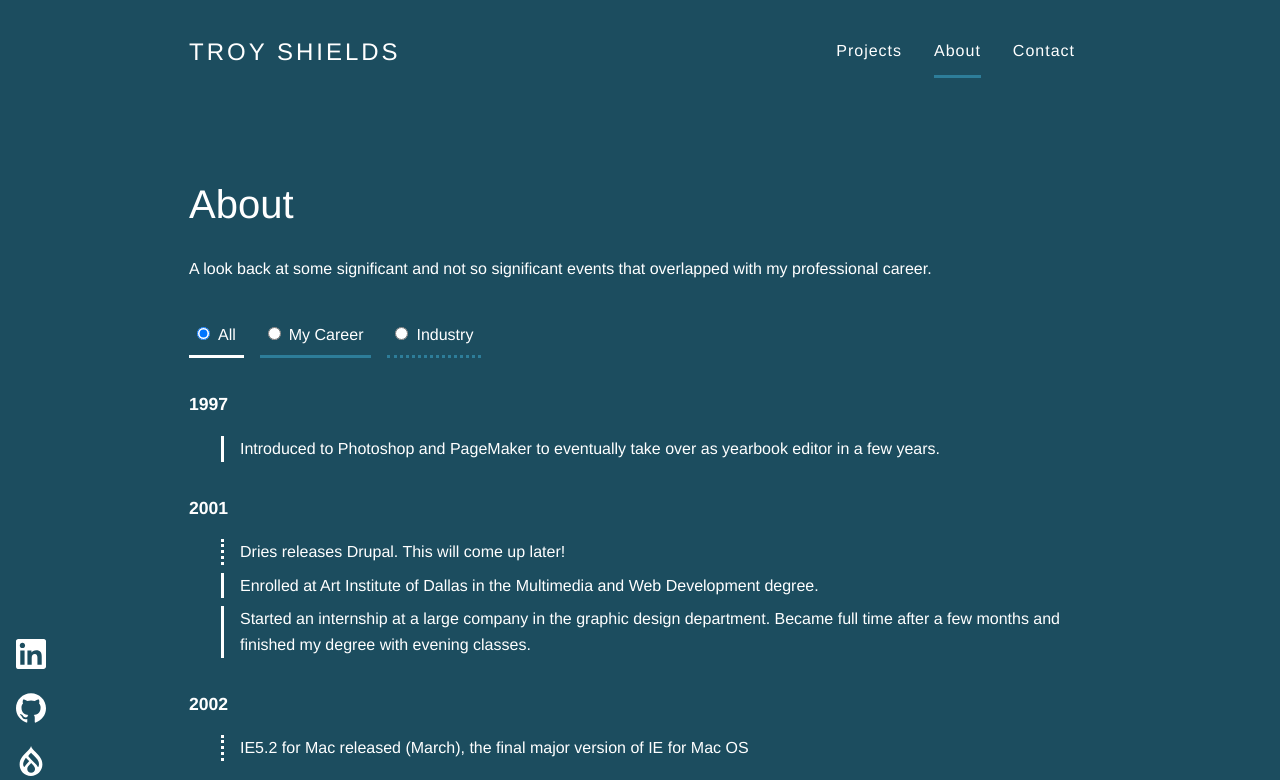
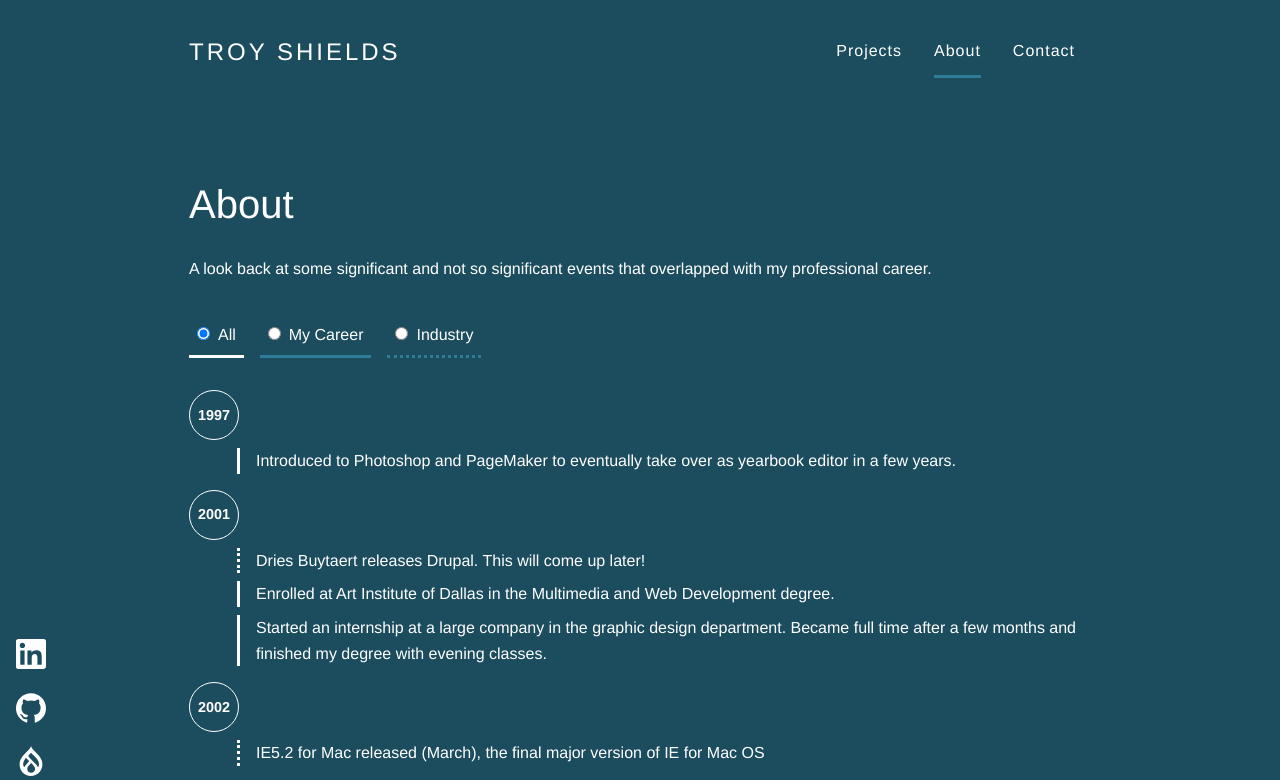
Before and after one commit to troyshields/site-react, a React (Vite) app: page /#/about in a window 1280 px wide. Shown: the top 780 px of the page. Built offline with nearby package versions, Linux system fonts and the light colour scheme.

Commit message:
Play with the styling of the timeline

```diff
--- a/src/data/aboutdata.js
+++ b/src/data/aboutdata.js
@@ -8,7 +8,7 @@ export const timelineData = [
   {
     id: '4',
     year: 2001,
-    text: "Dries releases Drupal. This will come up later!",
+    text: "Dries Buytaert releases Drupal. This will come up later!",
     category: "Industry",
   },
   {
--- a/src/styles/About.css
+++ b/src/styles/About.css
@@ -35,14 +35,27 @@
 
 .timeline {
 
+  > div {
+    position: relative;
+  }
+
   h3 {
-    margin-top: 2rem;
+    margin: 1rem 0 0;
+    border: 1px solid;
+    display: inline-block;
+    border-radius: 100%;
+    height: 50px;
+    width: 50px;
+    display: flex;
+    justify-content: center;
+    align-items: center;
+    font-size: .9rem;
   }
 
   p {
     border-left: 3px solid white;
     padding-left: 1rem;
-    margin: .5rem 0 .5rem 2rem;
+    margin: .5rem 0 .5rem 3rem;
 
     &.industry-event {
       border-left: 3px dotted white;
```
